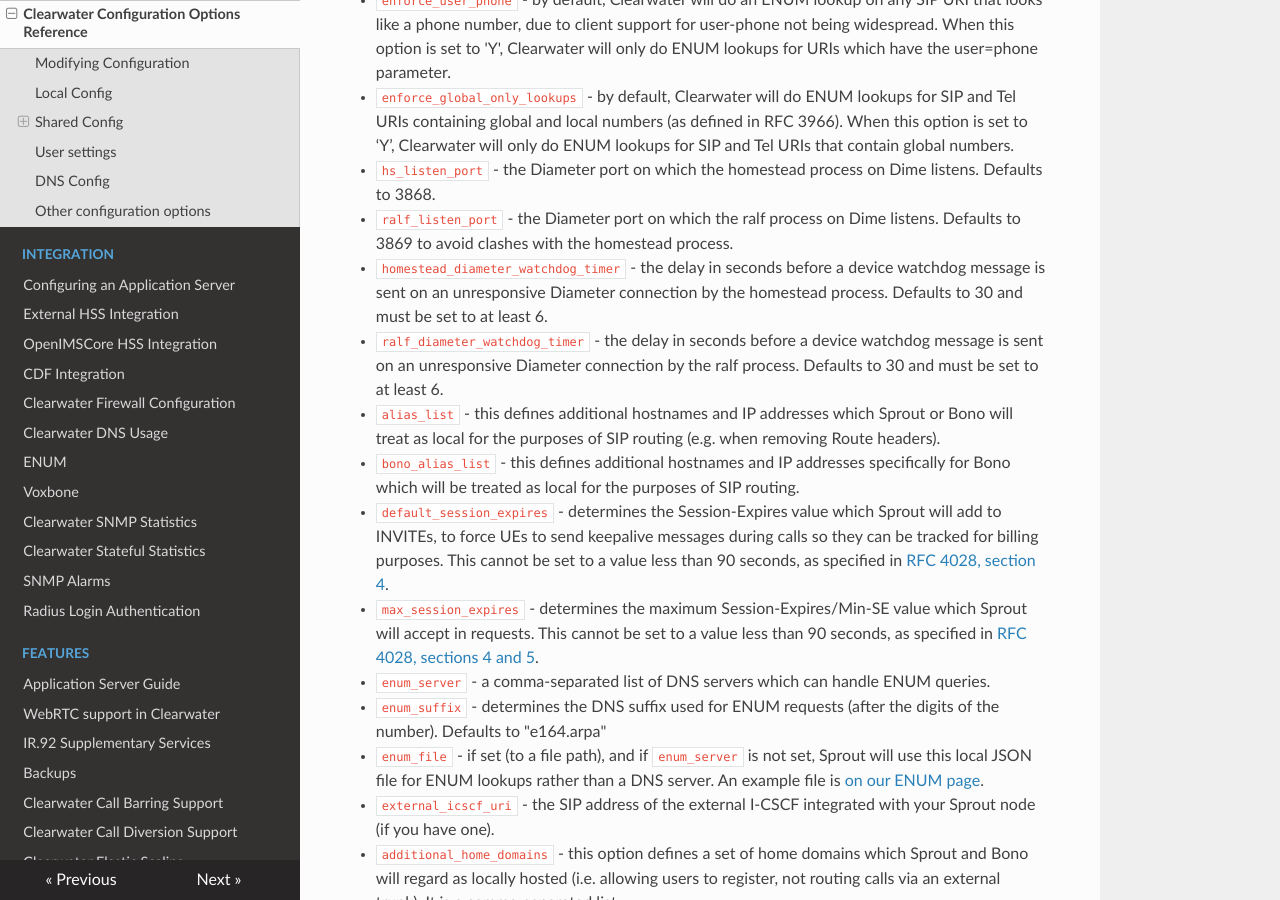
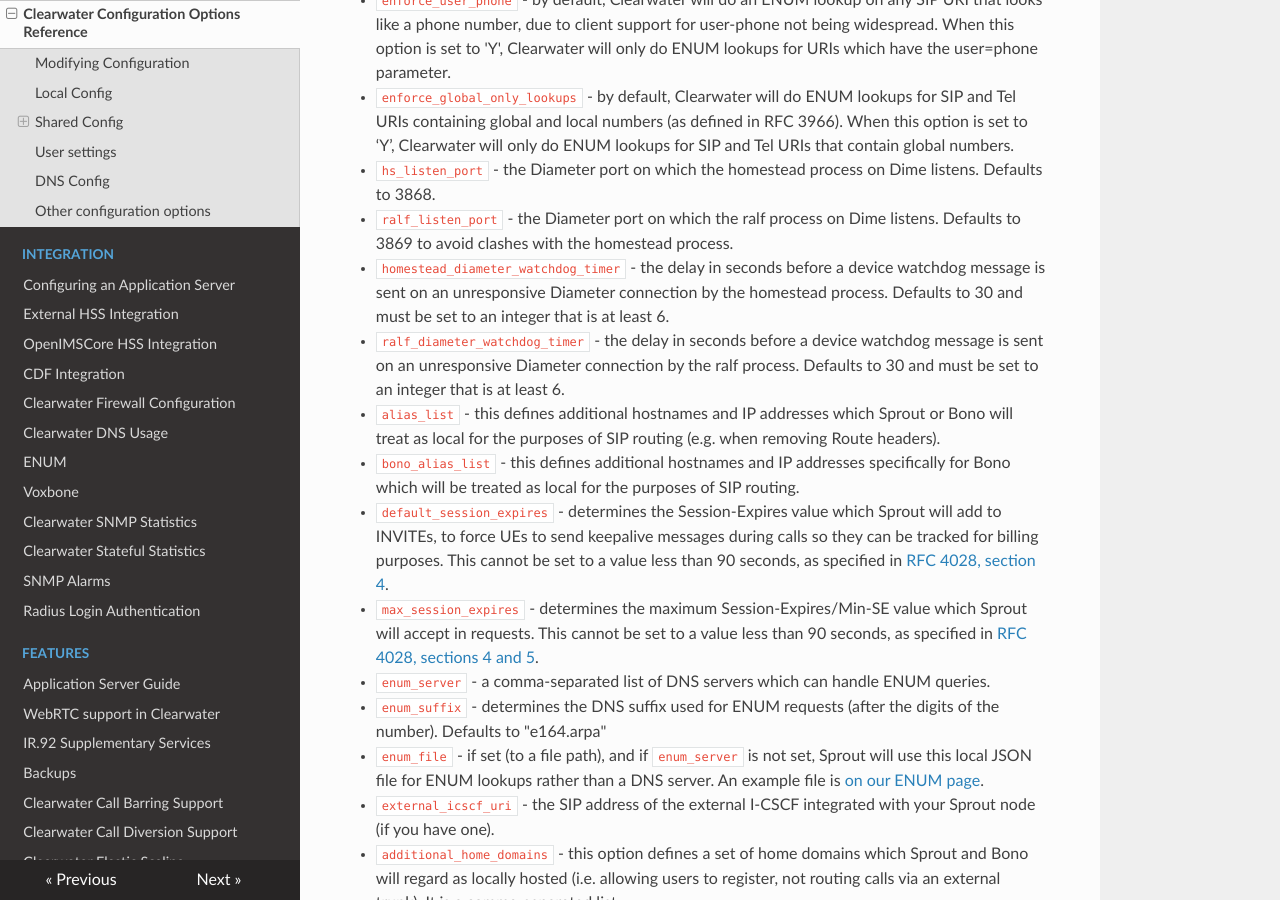
Before and after one commit to Metaswitch/clearwater-readthedocs, an MkDocs documentation site: the page built from docs/Clearwater_Configuration_Options_Reference.md, in a window 1280 px wide and 900 px high, scrolled down 7060 px. Built offline with MkDocs 1.6.1, drawn with Linux system fonts in a browser that asks for light colours; nearby versions of some CDN libraries; old or Windows-style settings are respelled for this version of MkDocs.

Commit message:
Minor changes

```diff
--- a/docs/Clearwater_Configuration_Options_Reference.md
+++ b/docs/Clearwater_Configuration_Options_Reference.md
@@ -144,8 +144,8 @@ This section describes optional configuration options, particularly for ensuring
 * `enforce_global_only_lookups` - by default, Clearwater will do ENUM lookups for SIP and Tel URIs containing global and local numbers (as defined in RFC 3966). When this option is set to ‘Y’, Clearwater will only do ENUM lookups for SIP and Tel URIs that contain global numbers.
 * `hs_listen_port` - the Diameter port on which the homestead process on Dime listens. Defaults to 3868.
 * `ralf_listen_port`  - the Diameter port on which the ralf process on Dime listens. Defaults to 3869 to avoid clashes with the homestead process.
-* `homestead_diameter_watchdog_timer` - the delay in seconds before a device watchdog message is sent on an unresponsive Diameter connection by the homestead process. Defaults to 30 and must be set to at least 6.
-* `ralf_diameter_watchdog_timer` - the delay in seconds before a device watchdog message is sent on an unresponsive Diameter connection by the ralf process. Defaults to 30 and must be set to at least 6.
+* `homestead_diameter_watchdog_timer` - the delay in seconds before a device watchdog message is sent on an unresponsive Diameter connection by the homestead process. Defaults to 30 and must be set to an integer that is at least 6.
+* `ralf_diameter_watchdog_timer` - the delay in seconds before a device watchdog message is sent on an unresponsive Diameter connection by the ralf process. Defaults to 30 and must be set to an integer that is at least 6.
 * `alias_list` - this defines additional hostnames and IP addresses which Sprout or Bono will treat as local for the purposes of SIP routing (e.g. when removing Route headers).
 * `bono_alias_list` - this defines additional hostnames and IP addresses specifically for Bono which will be treated as local for the purposes of SIP routing.
 * `default_session_expires` - determines the Session-Expires value which Sprout will add to INVITEs, to force UEs to send keepalive messages during calls so they can be tracked for billing purposes. This cannot be set to a value less than 90 seconds, as specified in [RFC 4028, section 4](https://tools.ietf.org/html/rfc4028#section-4).
```
